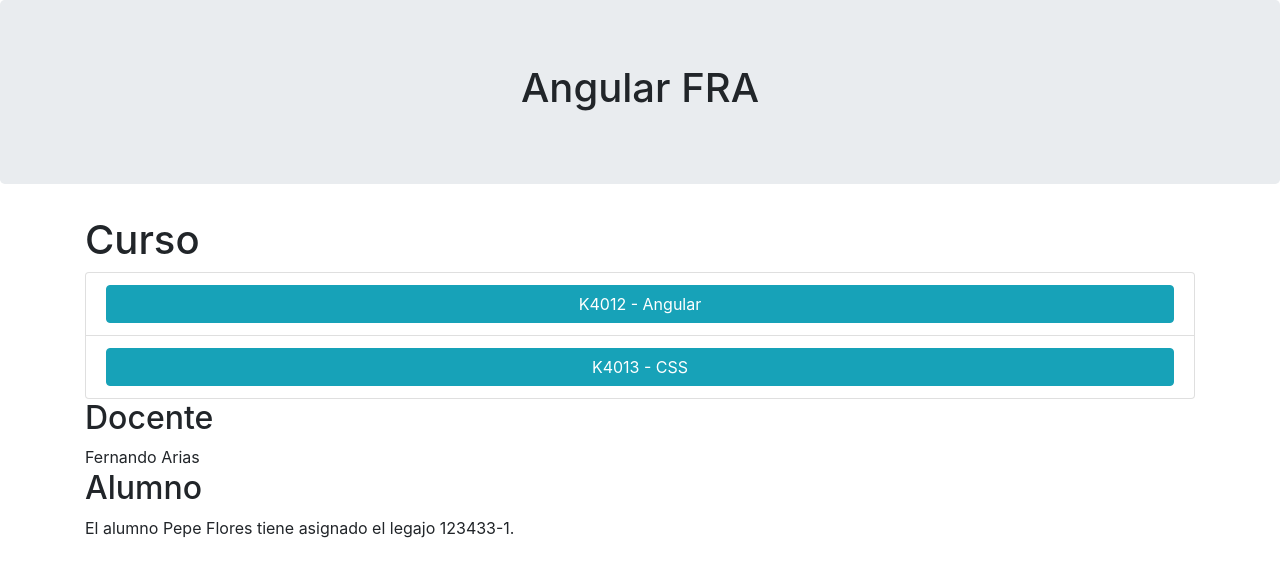
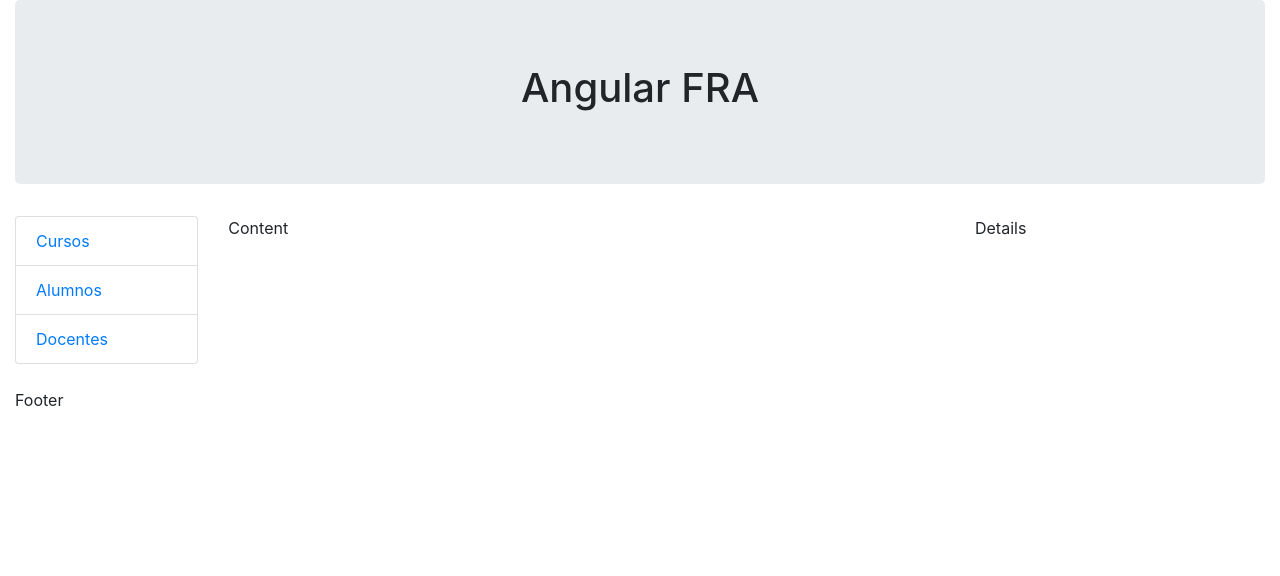
Before and after one commit to ale-rd/gestion-fra, an Angular app: page /#/ in a window 1280 px wide. Shown: the top 576 px of the page. Built offline with nearby package versions, Linux system fonts and the light colour scheme.

Commit message:
Agrego menú rústico y esqueleto de la página principal

```diff
--- a/src/app/app.component.html
+++ b/src/app/app.component.html
@@ -1,7 +1,27 @@
-<div class="jumbotron text-center">
-  <h1>Angular FRA</h1>
+<div class="container-fluid">
+  <!-- Header x12 -->
+  <div class="row">
+    <div class="col-md-12">
+      <div class="jumbotron text-center">
+        <h1>Angular FRA</h1>
+      </div>
+    </div>
+  </div>
+  <!-- Menu x3 - Content x6- Detail x3 -->
+  <div class="row">
+    <div class="col-md-2"><app-menu></app-menu></div>
+    <div class="col-md-7">Content</div>
+    <div class="col-md-3">Details</div>
+  </div>
+  <!-- Footer x12 -->
+  <br/>
+  <div class="row">
+    <div class="col-md-12">Footer</div>
+  </div>
+
+  <router-outlet></router-outlet>
 </div>
-
+<!--
 <div class="container">
   <h1>Curso</h1>
   <div *ngIf="cursos">
@@ -12,4 +32,4 @@
   <h2>Alumno</h2>
   <app-alumno [alumno]="alumno"></app-alumno>
 
-</div>
+</div> -->
--- a/src/app/component/curso-item/curso-item.component.html
+++ /dev/null
@@ -1,15 +0,0 @@
-<div>
-  <ul class="list-group">
-    <li class="list-group-item">Materia: {{ curso.materia }}</li>
-    <li class="list-group-item">Curso: {{ curso.codigo }}</li>
-    <!--<li><u>**mostrar lista alumnos</u></li>-->
-    <li class="list-group-item">Estado: {{ curso.estadoString }}  </li>
-    <li class="list-group-item">
-      <select (change)="onSelectChange($event.target.value)" class="form-control">
-        <option value="0">Pendiente</option>
-        <option value="1">Activo</option>
-        <option value="2">Inactivo</option>
-      </select>
-    </li>
-  </ul>
-</div>
--- a/src/app/component/curso-item/curso-item.component.ts
+++ /dev/null
@@ -1,36 +0,0 @@
-import { ICurso } from './../../interface/icurso';
-import { Component, OnInit, Input, EventEmitter, Output, HostBinding } from '@angular/core';
-
-@Component({
-  selector: 'app-curso-item',
-  templateUrl: './curso-item.component.html',
-  styleUrls: ['./curso-item.component.css']
-})
-export class CursoItemComponent implements OnInit {
-
-  @Input() curso: ICurso;;
-  @Output() cambioEstado: EventEmitter<number> = new EventEmitter<number>();
-  @HostBinding('attr.class') cssClass = '';
-  constructor() { }
-
-  ngOnInit() {
-  }
-
-
-  onSelectChange(value: number){
-    // TODO: Leer sobre $event
-    // $event.target.value
-    //        .target -> referencia
-    //              .value -> valor que seleccionó el usuario
-    console.log(value);
-
-    //FIXME: hacer esto con @Output
-    //       Cambiar clase con @HostBinding
-    //this.curso.estadoString = Estado[value];
-
-    this.cambioEstado.emit(value);
-    this.cssClass= this.cssClass+ 'panel panel-primary ';
-
-  }
-
-}
--- a/src/app/module/feature/cursos/cursos.module.ts
+++ b/src/app/module/feature/cursos/cursos.module.ts
@@ -18,7 +18,8 @@ import { CursoService } from './curso.service';
   ],
   exports: [
     CursoComponent,
-    CursosListComponent
+    CursosListComponent,
+    CursoItemComponent
   ],
   providers: [
     CursoService
--- /dev/null
+++ b/src/app/module/shared/menu/menu.component.html
@@ -0,0 +1,5 @@
+<ul class ="list-group">
+  <li class="list-group-item"><a [routerLink]="['/cursos']">Cursos</a></li>
+  <li class="list-group-item"><a [routerLink]="['/alumnos']">Alumnos</a></li>
+  <li class="list-group-item"><a [routerLink]="['/docentes']">Docentes</a></li>
+</ul>
--- /dev/null
+++ b/src/app/module/shared/menu/menu.component.ts
@@ -0,0 +1,15 @@
+import { Component, OnInit } from '@angular/core';
+
+@Component({
+  selector: 'app-menu',
+  templateUrl: './menu.component.html',
+  styleUrls: ['./menu.component.css']
+})
+export class MenuComponent implements OnInit {
+
+  constructor() { }
+
+  ngOnInit() {
+  }
+
+}
```
Also changed, not shown: src/app/app.module.ts (+9 -6 lines), src/app/module/shared/shared.module.ts (+13 -3 lines), src/app/module/shared/menu/menu.component.css (added), 2 other files (tests, documents, lock files or other folders).
